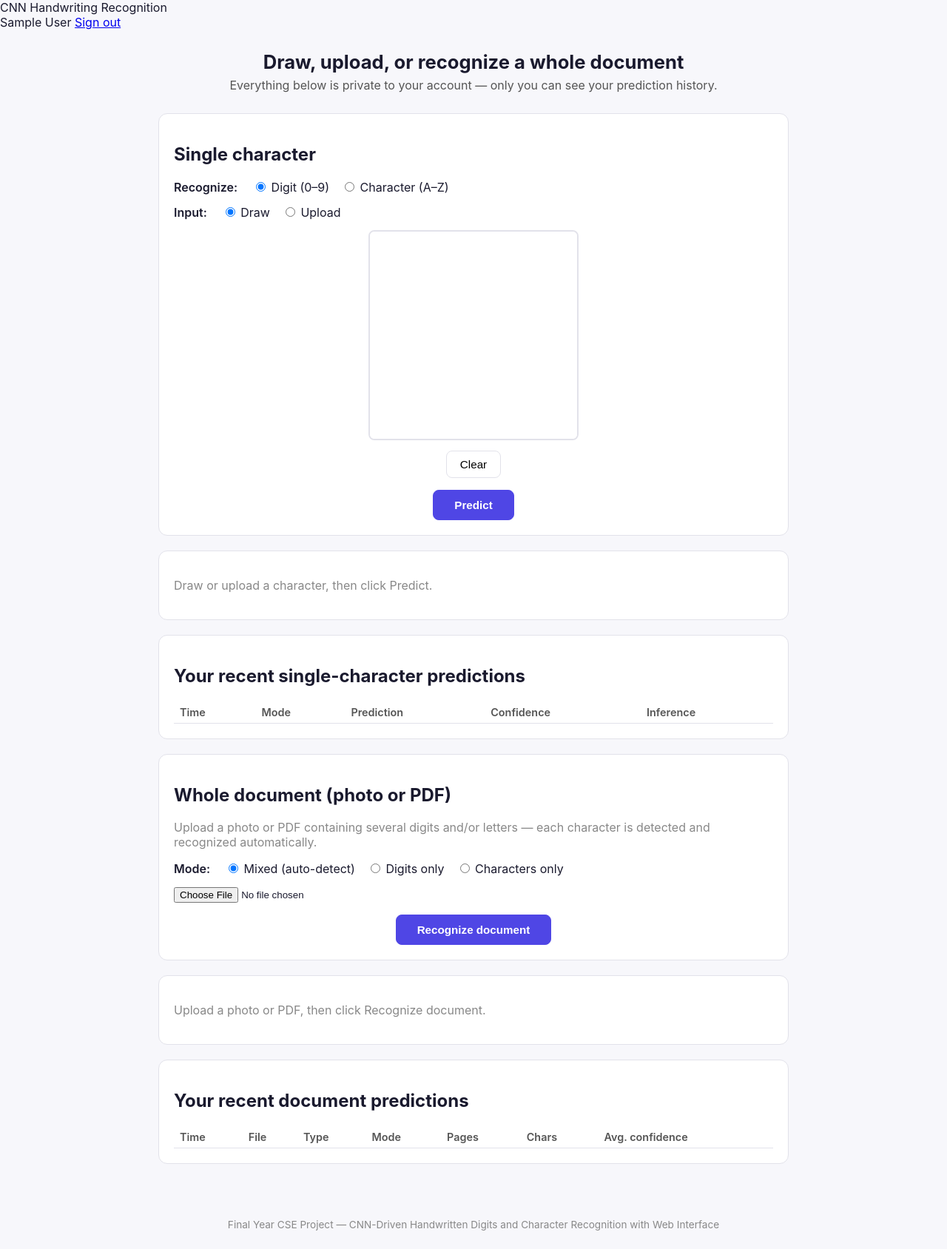
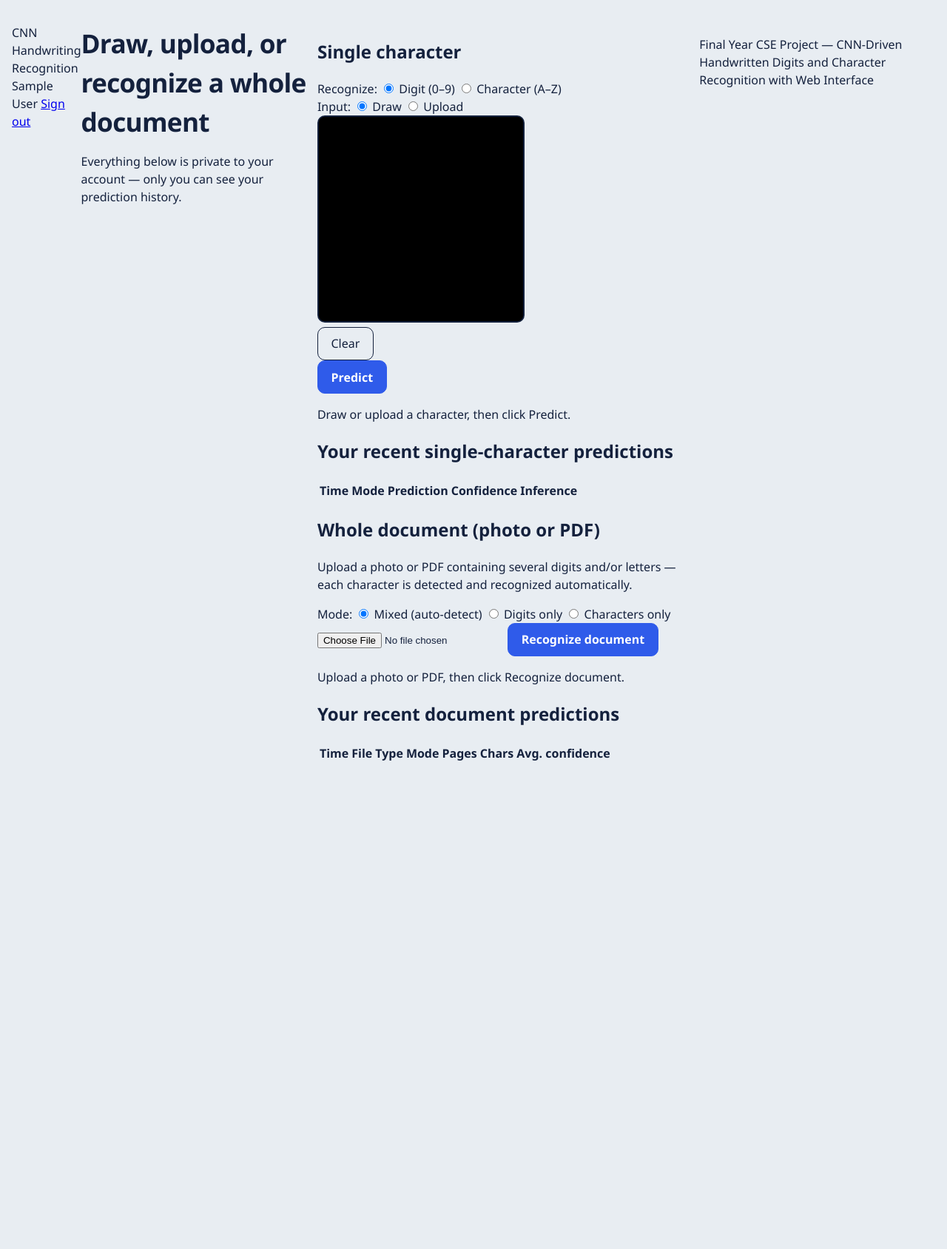
Before and after one commit to jai-07-git/CNN_Handwriting_Recognition_Project, a Flask app: page / in a window 1280 px wide. Shown: the whole page at 74% size. After the commit the page ends 1028 px from the top, so only its background shows below. Run offline with Flask 3, Linux system fonts and the light colour scheme; the visitor is signed in with stand-in values (Sample User, id 1); data that the repository does not hold is empty; a map, chart or similar area stays blank.

Commit message:
update 2

```diff
--- a/static/script.js
+++ b/static/script.js
@@ -1,284 +1,149 @@
+// Handwriting recognizer: draw on the canvas, send it to the Flask backend, show the CNN's guess.
+
 const canvas = document.getElementById("draw-canvas");
 const ctx = canvas.getContext("2d");
+const clearBtn = document.getElementById("clear-btn");
+const predictBtn = document.getElementById("predict-btn");
+const modeInputs = document.querySelectorAll('input[name="mode"]');
+const predictionEl = document.getElementById("prediction");
+const confidenceEl = document.getElementById("confidence");
+const barsEl = document.getElementById("bars");
+const statusEl = document.getElementById("status");
 
+const BRUSH_SIZE = 18;
 let drawing = false;
+let hasInk = false;
+let lastX = 0;
+let lastY = 0;
 
+// MNIST/EMNIST style: white stroke on a black background.
 function resetCanvas() {
-  ctx.fillStyle = "#ffffff";
+  ctx.fillStyle = "#000";
   ctx.fillRect(0, 0, canvas.width, canvas.height);
-
-  ctx.lineWidth = 14;
+  ctx.strokeStyle = "#fff";
+  ctx.lineWidth = BRUSH_SIZE;
   ctx.lineCap = "round";
   ctx.lineJoin = "round";
-  ctx.strokeStyle = "#111111";
+  hasInk = false;
 }
-
-resetCanvas();
 
 function getPos(e) {
   const rect = canvas.getBoundingClientRect();
-
-  let clientX;
-  let clientY;
-
-  if (e.touches && e.touches.length > 0) {
-    clientX = e.touches[0].clientX;
-    clientY = e.touches[0].clientY;
-  } else {
-    clientX = e.clientX;
-    clientY = e.clientY;
-  }
-
   return {
-    x: (clientX - rect.left) * (canvas.width / rect.width),
-    y: (clientY - rect.top) * (canvas.height / rect.height)
+    x: ((e.clientX - rect.left) / rect.width) * canvas.width,
+    y: ((e.clientY - rect.top) / rect.height) * canvas.height,
   };
 }
 
 function startDraw(e) {
+  e.preventDefault();
   drawing = true;
-
-  const pos = getPos(e);
-
+  canvas.setPointerCapture(e.pointerId);
+  const p = getPos(e);
+  lastX = p.x;
+  lastY = p.y;
+  // A single tap leaves a dot.
   ctx.beginPath();
-  ctx.moveTo(pos.x, pos.y);
-
-  e.preventDefault();
+  ctx.arc(p.x, p.y, BRUSH_SIZE / 2, 0, Math.PI * 2);
+  ctx.fillStyle = "#fff";
+  ctx.fill();
+  hasInk = true;
 }
 
-function draw(e) {
+function moveDraw(e) {
   if (!drawing) return;
-
-  const pos = getPos(e);
-
-  ctx.lineTo(pos.x, pos.y);
+  e.preventDefault();
+  const p = getPos(e);
+  ctx.beginPath();
+  ctx.moveTo(lastX, lastY);
+  ctx.lineTo(p.x, p.y);
   ctx.stroke();
-
-  e.preventDefault();
+  lastX = p.x;
+  lastY = p.y;
 }
 
-function stopDraw(e) {
-  if (!drawing) return;
+function endDraw() {
+  drawing = false;
+}
 
-  drawing = false;
-  ctx.closePath();
+canvas.addEventListener("pointerdown", startDraw);
+canvas.addEventListener("pointermove", moveDraw);
+canvas.addEventListener("pointerup", endDraw);
+canvas.addEventListener("pointercancel", endDraw);
+canvas.addEventListener("pointerleave", endDraw);
 
-  if (e) {
-    e.preventDefault();
+function currentMode() {
+  const checked = document.querySelector('input[name="mode"]:checked');
+  return checked ? checked.value : "digit";
+}
+
+function showResult(data) {
+  predictionEl.textContent = data.prediction;
+  confidenceEl.textContent = `${(data.confidence * 100).toFixed(1)}% sure`;
+
+  barsEl.innerHTML = "";
+  (data.top || []).forEach((item) => {
+    const pct = (item.prob * 100).toFixed(1);
+    const row = document.createElement("div");
+    row.className = "bar-row";
+    row.innerHTML = `
+      <span class="bar-label">${item.label}</span>
+      <span class="bar-track"><span class="bar-fill" style="width:${pct}%"></span></span>
+      <span class="bar-value">${pct}%</span>`;
+    barsEl.appendChild(row);
+  });
+}
+
+function clearResult() {
+  predictionEl.textContent = "–";
+  confidenceEl.textContent = "";
+  barsEl.innerHTML = "";
+  statusEl.textContent = "";
+}
+
+async function predict() {
+  if (!hasInk) {
+    statusEl.textContent = "Draw something on the canvas first.";
+    return;
+  }
+
+  predictBtn.disabled = true;
+  statusEl.textContent = "Reading your writing…";
+
+  try {
+    const response = await fetch("/predict", {
+      method: "POST",
+      headers: { "Content-Type": "application/json" },
+      body: JSON.stringify({
+        image: canvas.toDataURL("image/png"),
+        mode: currentMode(),
+      }),
+    });
+
+    const data = await response.json();
+    if (!response.ok || data.error) {
+      throw new Error(data.error || `Server returned ${response.status}`);
+    }
+
+    statusEl.textContent = "";
+    showResult(data);
+  } catch (err) {
+    statusEl.textContent = `Couldn't get a prediction: ${err.message}`;
+  } finally {
+    predictBtn.disabled = false;
   }
 }
 
-/* Mouse events */
-canvas.addEventListener("mousedown", startDraw);
-canvas.addEventListener("mousemove", draw);
-canvas.addEventListener("mouseup", stopDraw);
-canvas.addEventListener("mouseleave", stopDraw);
+clearBtn.addEventListener("click", () => {
+  resetCanvas();
+  clearResult();
+});
+predictBtn.addEventListener("click", predict);
+modeInputs.forEach((input) =>
+  input.addEventListener("change", () => {
+    resetCanvas();
+    clearResult();
+  })
+);
 
-/* Touch events */
-canvas.addEventListener("touchstart", startDraw, {
-  passive: false
-});
-
-canvas.addEventListener("touchmove", draw, {
-  passive: false
-});
-
-canvas.addEventListener("touchend", stopDraw, {
-  passive: false
-});
-
-/* Prevent browser scrolling while drawing */
-canvas.style.touchAction = "none";
-
-/* Clear button */
-document.getElementById("clear-btn").addEventListener("click", () => {
-  resetCanvas();
-
-  document.getElementById("results").innerHTML =
-    '<p class="muted">Draw or upload a character, then click Predict.</p>';
-});
-
-/* Upload */
-let uploadedDataUrl = null;
-
-const uploadInput = document.getElementById("upload-input");
-const uploadPreview = document.getElementById("upload-preview");
-
-uploadInput.addEventListener("change", () => {
-  const file = uploadInput.files[0];
-
-  if (!file) return;
-
-  const reader = new FileReader();
-
-  reader.onload = () => {
-    uploadedDataUrl = reader.result;
-
-    uploadPreview.src = uploadedDataUrl;
-    uploadPreview.style.display = "inline-block";
-  };
-
-  reader.readAsDataURL(file);
-});
-
-/* Draw / Upload selection */
-document.querySelectorAll('input[name="source"]').forEach((el) => {
-  el.addEventListener("change", () => {
-    const source =
-      document.querySelector('input[name="source"]:checked').value;
-
-    document.getElementById("canvas-wrap").style.display =
-      source === "draw" ? "block" : "none";
-
-    document.getElementById("upload-wrap").style.display =
-      source === "upload" ? "block" : "none";
-  });
-});
-
-/* Display prediction results */
-function renderResults(data) {
-  const resultsEl = document.getElementById("results");
-
-  const bars = data.top3
-    .map(
-      (t) => `
-        <div class="bar-row">
-          <span class="bar-label">${t.label}</span>
-
-          <div class="bar-track">
-            <div
-              class="bar-fill"
-              style="width:${(t.confidence * 100).toFixed(1)}%"
-            ></div>
-          </div>
-
-          <span class="bar-pct">
-            ${(t.confidence * 100).toFixed(1)}%
-          </span>
-        </div>
-      `
-    )
-    .join("");
-
-  resultsEl.innerHTML = `
-    <h3>
-      Prediction:
-      <span class="predicted">${data.predicted_class}</span>
-    </h3>
-
-    <p>
-      Confidence:
-      ${(data.confidence * 100).toFixed(1)}%
-      &nbsp;|&nbsp;
-      Inference time:
-      ${data.inference_time_ms} ms
-    </p>
-
-    <div class="bars">
-      ${bars}
-    </div>
-  `;
-}
-
-/* Prediction */
-async function predict() {
-  const mode =
-    document.querySelector('input[name="mode"]:checked').value;
-
-  const source =
-    document.querySelector('input[name="source"]:checked').value;
-
-  const image =
-    source === "upload" && uploadedDataUrl
-      ? uploadedDataUrl
-      : canvas.toDataURL("image/png");
-
-  if (source === "upload" && !uploadedDataUrl) {
-    document.getElementById("results").innerHTML =
-      '<p class="error">Please upload an image first.</p>';
-
-    return;
-  }
-
-  const resultsEl = document.getElementById("results");
-
-  resultsEl.innerHTML =
-    '<p class="muted">Predicting...</p>';
-
-  try {
-    const res = await fetch("/predict", {
-      method: "POST",
-      headers: {
-        "Content-Type": "application/json"
-      },
-      body: JSON.stringify({
-        mode,
-        image
-      })
-    });
-
-    if (!res.ok) {
-      const errorText = await res.text();
-
-      throw new Error(
-        `Server returned ${res.status}: ${errorText.substring(0, 300)}`
-      );
-    }
-
-    const data = await res.json();
-
-    if (data.error) {
-      resultsEl.innerHTML =
-        `<p class="error">${data.error}</p>`;
-
-      return;
-    }
-
-    renderResults(data);
-
-    loadHistory();
-
-  } catch (err) {
-    resultsEl.innerHTML =
-      `<p class="error">Request failed: ${err}</p>`;
-  }
-}
-
-/* History */
-async function loadHistory() {
-  try {
-    const res = await fetch("/history?limit=10");
-
-    if (!res.ok) {
-      return;
-    }
-
-    const rows = await res.json();
-
-    const tbody = document.getElementById("history-body");
-
-    tbody.innerHTML = rows
-      .map(
-        (r) => `
-          <tr>
-            <td>${new Date(r.timestamp).toLocaleString()}</td>
-            <td>${r.mode}</td>
-            <td>${r.predicted_class}</td>
-            <td>${(r.confidence * 100).toFixed(1)}%</td>
-            <td>${r.inference_time_ms} ms</td>
-          </tr>
-        `
-      )
-      .join("");
-
-  } catch (err) {
-    console.log("History unavailable:", err);
-  }
-}
-
-/* Predict button */
-document
-  .getElementById("predict-btn")
-  .addEventListener("click", predict);
-
-loadHistory();
+resetCanvas();
--- a/static/style.css
+++ b/static/style.css
@@ -1,129 +1,248 @@
 :root {
-  --ink: #1a1a2e;
-  --accent: #4f46e5;
-  --accent-light: #eef2ff;
-  --border: #e2e2ea;
-  --bg: #f7f7fb;
+  --paper: #e8edf2;
+  --panel: #f6f8fa;
+  --ink: #14213d;
+  --muted: #5b6b82;
+  --line: #c5cfdb;
+  --accent: #2f5bea;
+  --accent-ink: #ffffff;
+  --board: #000000;
+  --danger: #b3261e;
+  --radius: 10px;
 }
 
-* { box-sizing: border-box; }
+* {
+  box-sizing: border-box;
+}
 
 body {
   margin: 0;
-  font-family: -apple-system, "Segoe UI", Roboto, Helvetica, Arial, sans-serif;
-  background: var(--bg);
+  min-height: 100vh;
+  background: var(--paper);
   color: var(--ink);
+  font-family: "Segoe UI", system-ui, -apple-system, "Helvetica Neue", Arial, sans-serif;
+  line-height: 1.5;
+  display: flex;
+  justify-content: center;
+  padding: 2rem 1rem;
 }
 
-header {
-  padding: 28px 24px 12px;
-  text-align: center;
+main {
+  width: 100%;
+  max-width: 760px;
 }
 
-header h1 { margin: 0 0 6px; font-size: 1.6rem; }
-.subtitle { margin: 0; color: #555; }
-
-main {
-  max-width: 900px;
-  margin: 0 auto;
-  padding: 16px 24px 48px;
-  display: grid;
-  gap: 20px;
+h1 {
+  font-size: clamp(1.6rem, 4vw, 2.2rem);
+  margin: 0 0 0.25rem;
+  letter-spacing: -0.02em;
 }
 
-.panel {
-  background: #fff;
-  border: 1px solid var(--border);
-  border-radius: 12px;
-  padding: 20px;
+.lead {
+  margin: 0 0 1.5rem;
+  color: var(--muted);
+  max-width: 60ch;
 }
 
-.option-group {
-  margin-bottom: 14px;
-  display: flex;
-  align-items: center;
-  gap: 16px;
-  flex-wrap: wrap;
+.workspace {
+  display: grid;
+  grid-template-columns: auto 1fr;
+  gap: 1.5rem;
+  background: var(--panel);
+  border: 1px solid var(--line);
+  border-radius: var(--radius);
+  padding: 1.5rem;
 }
 
-.option-label { font-weight: 600; margin-right: 4px; }
-
-#canvas-wrap { text-align: center; }
+.pad {
+  display: flex;
+  flex-direction: column;
+  gap: 0.9rem;
+}
 
 #draw-canvas {
-  border: 2px solid var(--border);
-  border-radius: 8px;
-  background: #fff;
-  touch-action: none;
+  width: 280px;
+  height: 280px;
+  max-width: 100%;
+  background: var(--board);
+  border-radius: var(--radius);
+  border: 2px solid var(--ink);
   cursor: crosshair;
+  touch-action: none; /* stop the page scrolling while drawing */
 }
 
-.canvas-actions { margin-top: 10px; }
+.mode {
+  display: flex;
+  gap: 0.5rem;
+  border: 0;
+  padding: 0;
+  margin: 0;
+}
 
-#upload-wrap { text-align: center; }
-#upload-preview {
-  max-width: 220px;
-  max-height: 220px;
-  margin-top: 12px;
-  border: 1px solid var(--border);
-  border-radius: 8px;
+.mode legend {
+  position: absolute;
+  width: 1px;
+  height: 1px;
+  overflow: hidden;
+  clip: rect(0 0 0 0);
+}
+
+.mode label {
+  flex: 1;
+  text-align: center;
+  padding: 0.45rem 0.75rem;
+  border: 1px solid var(--line);
+  border-radius: var(--radius);
+  cursor: pointer;
+  background: #fff;
+}
+
+.mode input {
+  position: absolute;
+  opacity: 0;
+}
+
+.mode input:checked + span,
+.mode label:has(input:checked) {
+  background: var(--ink);
+  color: #fff;
+  border-color: var(--ink);
+}
+
+.mode label:has(input:focus-visible) {
+  outline: 3px solid var(--accent);
+  outline-offset: 2px;
+}
+
+.actions {
+  display: flex;
+  gap: 0.6rem;
 }
 
 button {
-  font-size: 0.95rem;
-  padding: 9px 18px;
-  border-radius: 8px;
-  border: 1px solid var(--border);
-  background: #fff;
+  font: inherit;
+  padding: 0.6rem 1.1rem;
+  border-radius: var(--radius);
+  border: 1px solid var(--ink);
+  background: transparent;
+  color: var(--ink);
   cursor: pointer;
 }
 
 button.primary {
-  display: block;
-  margin: 16px auto 0;
+  flex: 1;
   background: var(--accent);
   border-color: var(--accent);
-  color: #fff;
+  color: var(--accent-ink);
   font-weight: 600;
-  padding: 11px 28px;
 }
 
-button:hover { filter: brightness(0.97); }
+button:hover:not(:disabled) {
+  filter: brightness(1.08);
+}
 
-.predicted { color: var(--accent); font-size: 1.4rem; }
+button:focus-visible {
+  outline: 3px solid var(--accent);
+  outline-offset: 2px;
+}
 
-.bars { margin-top: 12px; display: grid; gap: 8px; }
+button:disabled {
+  opacity: 0.55;
+  cursor: progress;
+}
+
+.result {
+  display: flex;
+  flex-direction: column;
+  min-width: 0;
+}
+
+.result h2 {
+  margin: 0;
+  font-size: 1rem;
+  color: var(--muted);
+  font-weight: 600;
+}
+
+#prediction {
+  font-size: clamp(4rem, 12vw, 6.5rem);
+  font-weight: 700;
+  line-height: 1.05;
+  letter-spacing: -0.03em;
+}
+
+#confidence {
+  color: var(--muted);
+  min-height: 1.5em;
+  margin-bottom: 1rem;
+}
+
+#bars {
+  display: flex;
+  flex-direction: column;
+  gap: 0.45rem;
+}
 
 .bar-row {
   display: grid;
-  grid-template-columns: 40px 1fr 52px;
+  grid-template-columns: 2rem 1fr 3.6rem;
   align-items: center;
-  gap: 10px;
+  gap: 0.6rem;
+  font-variant-numeric: tabular-nums;
+}
+
+.bar-label {
+  font-weight: 600;
+  text-align: center;
 }
 
 .bar-track {
-  background: var(--accent-light);
-  border-radius: 6px;
-  height: 14px;
+  height: 10px;
+  background: var(--line);
+  border-radius: 999px;
   overflow: hidden;
 }
 
 .bar-fill {
+  display: block;
   height: 100%;
   background: var(--accent);
+  border-radius: 999px;
+  transition: width 0.3s ease;
 }
 
-.bar-pct { text-align: right; font-variant-numeric: tabular-nums; }
-.muted { color: #888; }
-.error { color: #c0392b; }
+.bar-value {
+  text-align: right;
+  color: var(--muted);
+  font-size: 0.9rem;
+}
 
-table { width: 100%; border-collapse: collapse; font-size: 0.9rem; }
-th, td { text-align: left; padding: 6px 8px; border-bottom: 1px solid var(--border); }
-th { color: #555; font-weight: 600; }
+#status {
+  min-height: 1.5em;
+  margin-top: auto;
+  padding-top: 1rem;
+  color: var(--danger);
+  font-size: 0.95rem;
+}
 
-footer {
-  text-align: center;
-  color: #888;
-  font-size: 0.85rem;
-  padding: 12px;
+@media (max-width: 640px) {
+  .workspace {
+    grid-template-columns: 1fr;
+    padding: 1rem;
+  }
+
+  .pad {
+    align-items: center;
+  }
+
+  .pad > * {
+    width: 280px;
+    max-width: 100%;
+  }
 }
+
+@media (prefers-reduced-motion: reduce) {
+  .bar-fill {
+    transition: none;
+  }
+}
```
Also changed, not shown: 2 other files.
